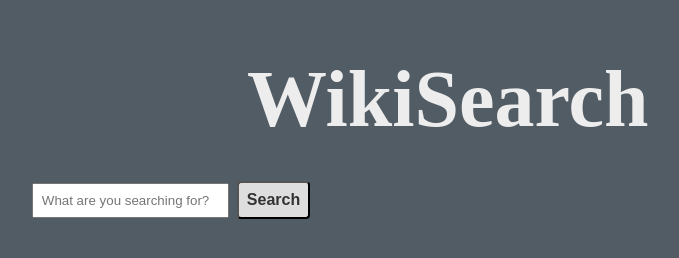
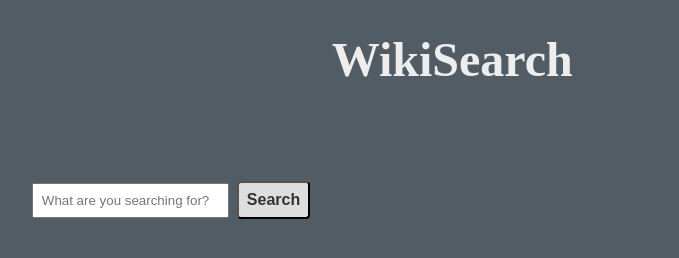
Before and after one commit to Orienta248/Wikipedia-Search, a plain HTML site: page index.html in a window 1280 px wide. Shown: the whole page, without its empty margins (469-1148 px from the left). Drawn offline with Linux system fonts and the light colour scheme.

Commit message:
Implement Wiki Search

```diff
--- a/index.css
+++ b/index.css
@@ -12,8 +12,8 @@ body {
   color: #EDEDED;
   font-weight: normal;
   display: flex;
-	font-size: 2.5rem;
-  margin-left: 44.75rem;
+	font-size: 1.5rem;
+  margin-left: 50.05rem;
 }
 
 .search {
@@ -35,6 +35,7 @@ body {
   font-size: 1rem;
   color: #333;
   background-color:#dedede;
+  cursor: pointer;
 }
 .adjustForm {
   height: 13vh;
```
